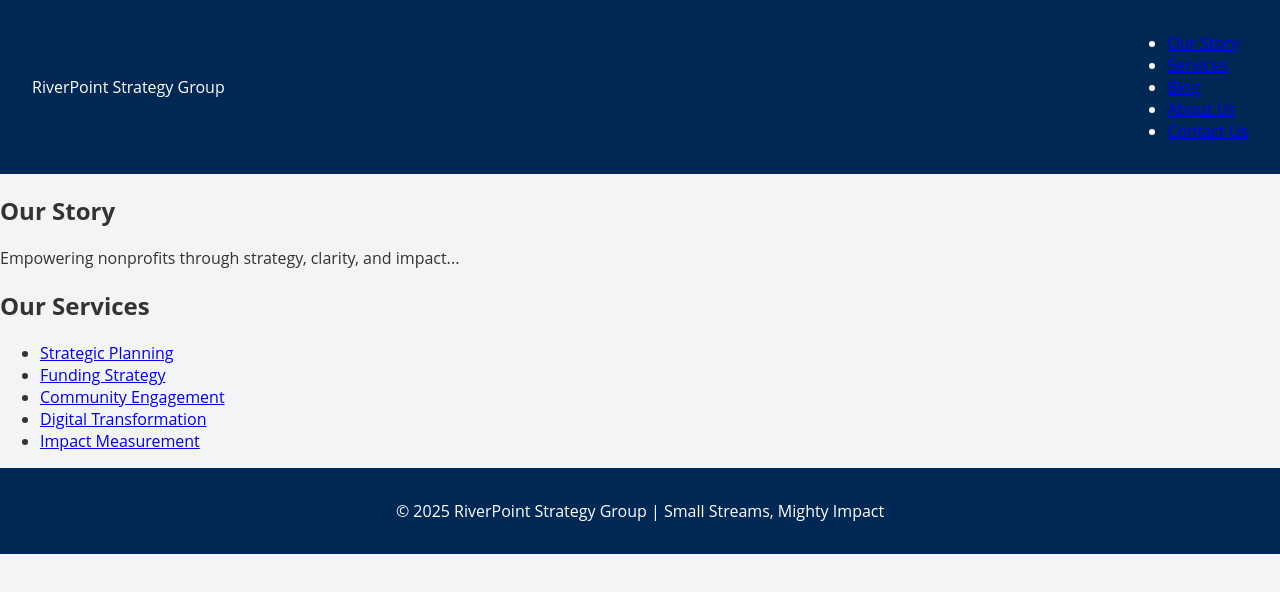
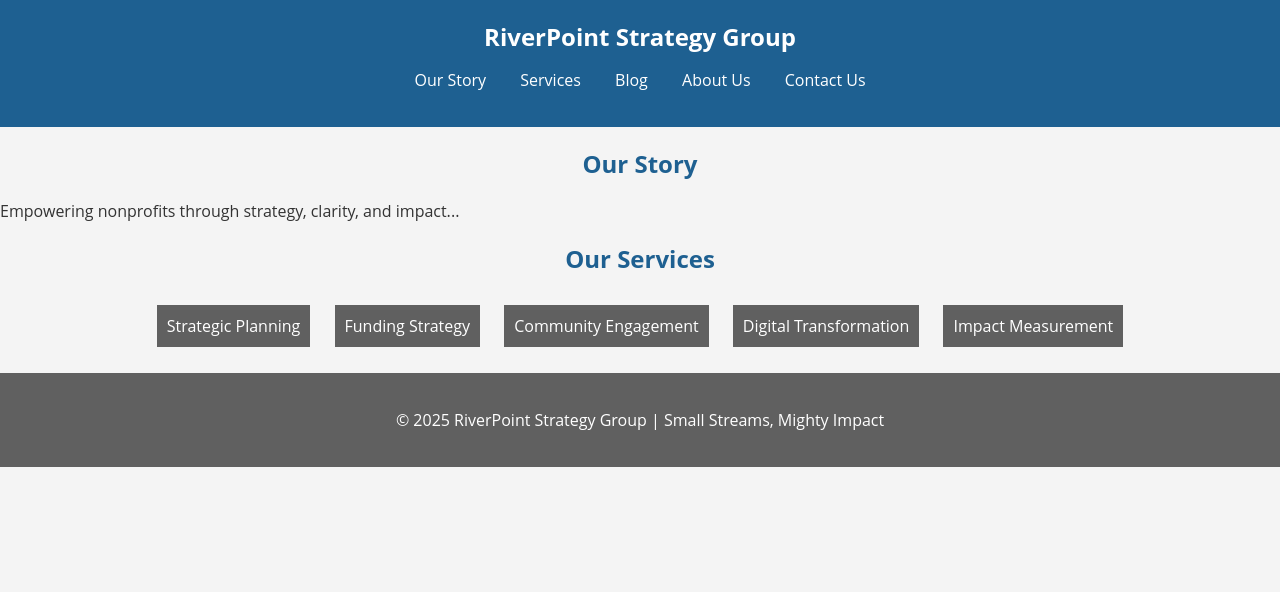
Before and after one commit to rlafayette24/rlafayette24.github.io, a plain HTML site: page index.html in a window 1280 px wide. Drawn offline with Linux system fonts and the light colour scheme; a script that the page names is missing.

Commit message:
Update styles.css

```diff
--- a/styles.css
+++ b/styles.css
@@ -1,92 +1,66 @@
 /* General Styles */
 body {
-    font-family: 'Open Sans', Arial, sans-serif;
+    font-family: 'Open Sans', sans-serif;
     margin: 0;
     padding: 0;
+    background-color: #f4f4f4;
     color: #333;
-    background-color: #f3f4f6;
 }
 
 header {
-    display: flex;
-    justify-content: space-between;
-    align-items: center;
-    padding: 1rem 2rem;
-    background-color: #002855;
-    color: #fff;
+    background-color: #1E6091;
+    color: white;
+    padding: 20px;
+    text-align: center;
 }
 
-.nav-bar ul {
-    list-style: none;
-    display: flex;
-    gap: 1rem;
-}
-
-.nav-bar a {
-    text-decoration: none;
-    color: #fff;
+.logo {
+    font-size: 24px;
     font-weight: bold;
 }
 
-.hero {
-    text-align: center;
-    padding: 4rem 2rem;
-    background-color: #ffd700;
-    color: #002855;
+nav ul {
+    list-style: none;
+    padding: 0;
 }
 
-.cta-button {
-    display: inline-block;
-    padding: 0.8rem 1.5rem;
-    background-color: #00a86b;
-    color: #fff;
-    text-decoration: none;
-    border-radius: 5px;
-    font-weight: bold;
-    margin-top: 1rem;
+nav ul li {
+    display: inline;
+    margin: 0 15px;
 }
 
-.about, .services, .insights, .contact {
-    padding: 2rem;
-    background-color: #fff;
+nav ul li a {
+    color: white;
+    text-decoration: none;
 }
 
-.service {
-    margin-bottom: 1.5rem;
+h2 {
+    color: #1E6091;
+    text-align: center;
 }
 
-form {
-    display: flex;
-    flex-direction: column;
-    gap: 1rem;
+.service-list {
+    list-style: none;
+    text-align: center;
+    padding: 0;
 }
 
-input, textarea {
-    padding: 0.5rem;
-    border: 1px solid #ddd;
-    border-radius: 5px;
+.service-list li {
+    margin: 10px;
+    padding: 10px;
+    background-color: #606060;
+    color: white;
+    display: inline-block;
 }
 
-button {
-    padding: 0.8rem 1.2rem;
-    background-color: #00a86b;
-    color: #fff;
-    border: none;
-    border-radius: 5px;
-    cursor: pointer;
+.service-list li a {
+    color: white;
+    text-decoration: none;
 }
 
 footer {
     text-align: center;
-    padding: 1rem;
-    background-color: #002855;
-    color: #fff;
+    padding: 20px;
+    background-color: #606060;
+    color: white;
 }
-
-.social-links {
-    list-style: none;
-    padding: 0;
-    display: flex;
-    justify-content: center;
-    gap: 1rem;
-}
```
